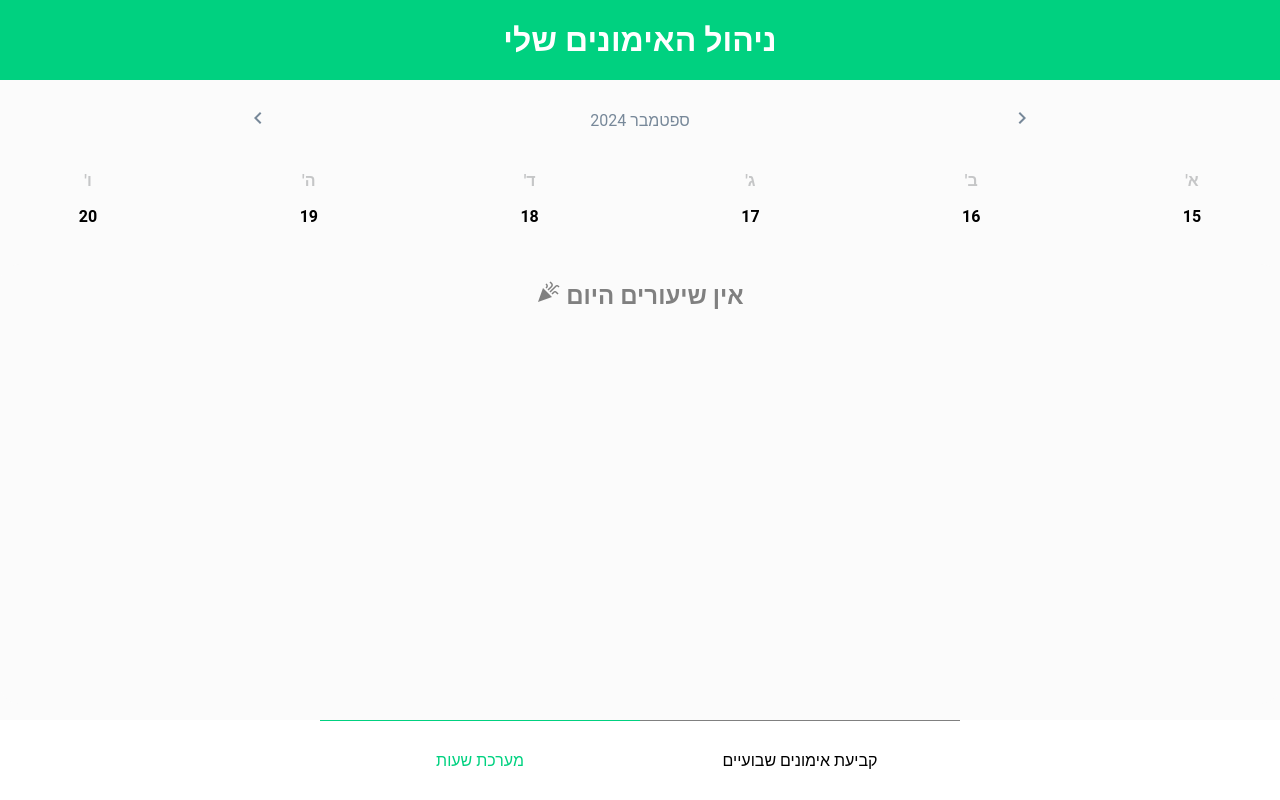
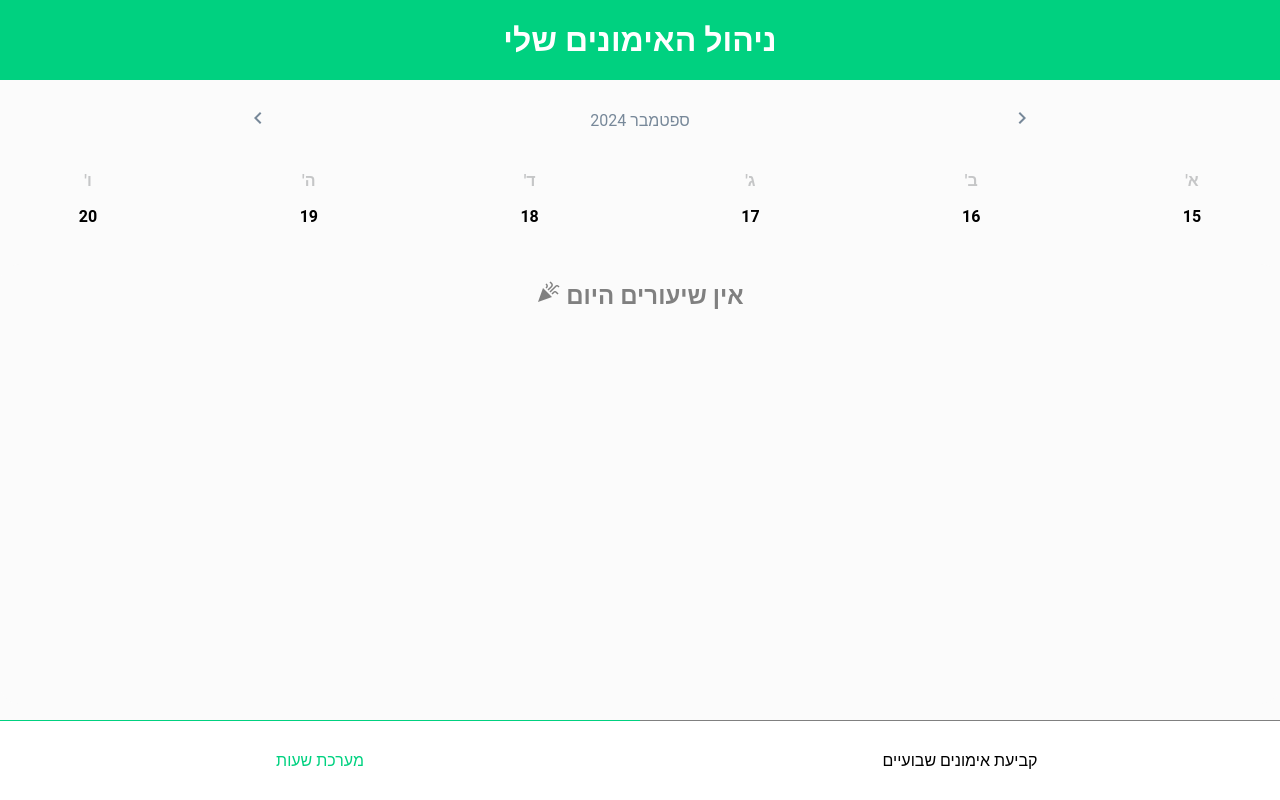
Before and after one commit to TalMoshel1/securedRoutes, a React (Create React App) app: page /calendar in a window 1280 px wide. Built offline with nearby package versions, Linux system fonts and the light colour scheme; no server answers.

Commit message:
dfljkhsdf

```diff
--- a/src/components/MenuList.jsx
+++ b/src/components/MenuList.jsx
@@ -7,7 +7,7 @@ const Item = styled.li`
   border-top: 1px solid grey !important;
   color: black;
   background-color: #ffffff;
-  width: 25%;
+  width: 50%;
   flex-grow:1;
   padding: 2rem;
   all: unset;
@@ -43,7 +43,7 @@ const Item = styled.li`
   }
 
   @media (orientation: landscape) {
-    width: 25%;
+    width: 50%;
   }
 
   @media (orientation: portrait) {
```
